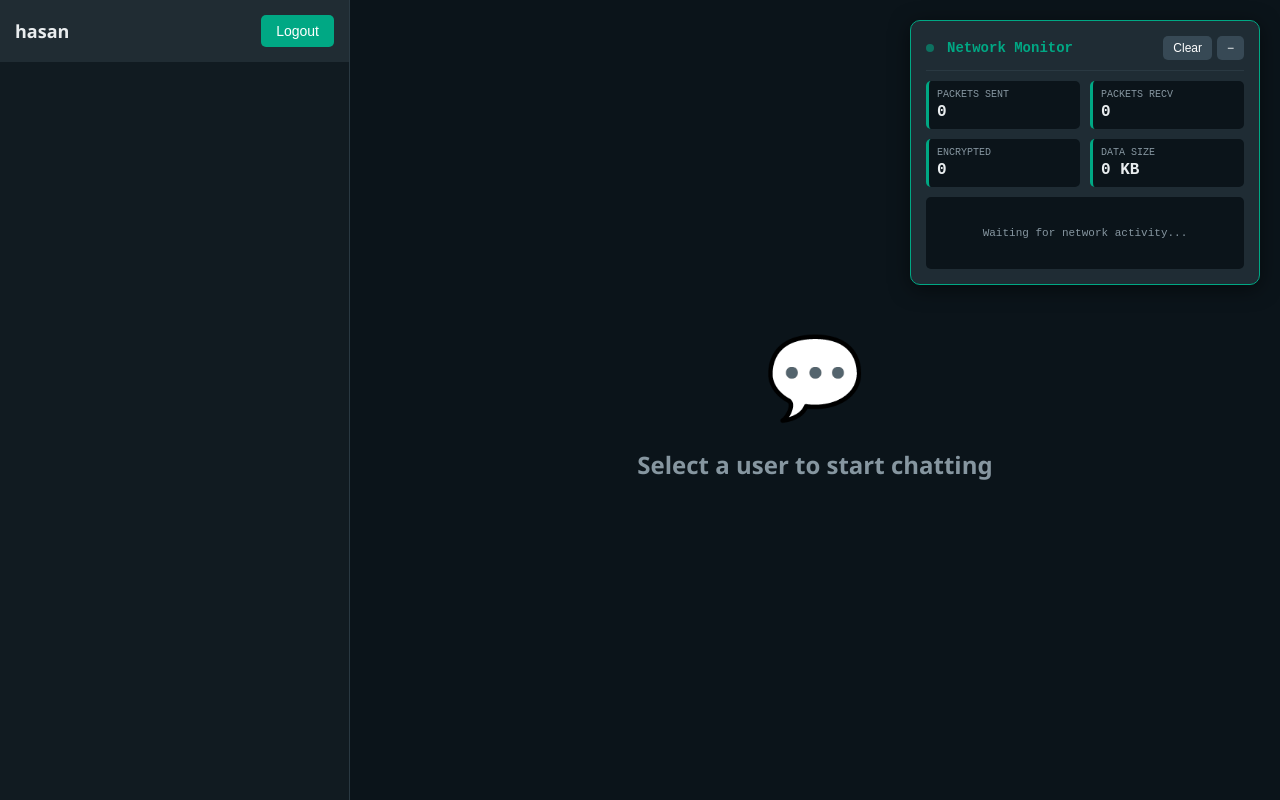
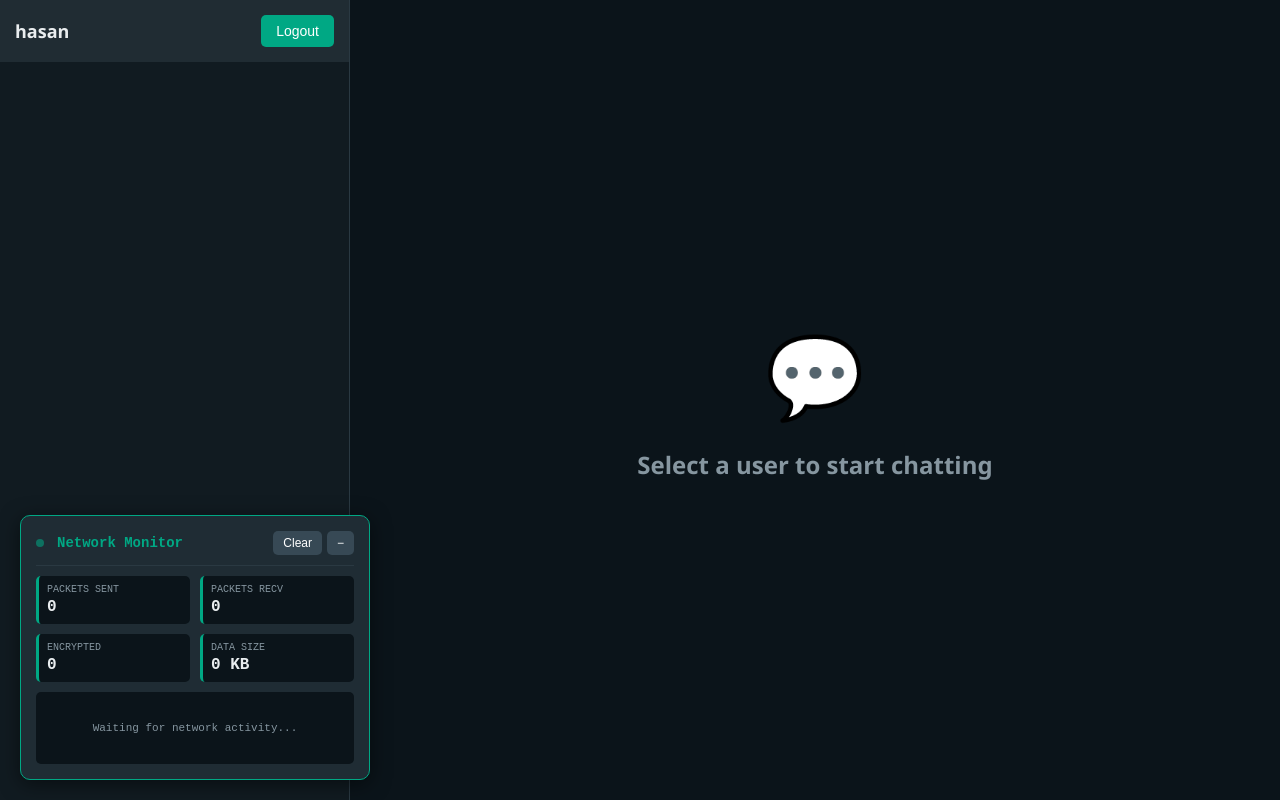
Before and after one commit to Anasiddiqui29/Real-Time-Communication-System-2.0, a Flask app: page /dashboard in a window 1280 px wide. Run offline with Flask 3, Linux system fonts and the light colour scheme; a user stored in the database is signed in; some libraries are stand-ins or nearby versions.

Commit message:
style(chat): Reposition network monitor and enhance call logging
- Move network monitor panel from top-right to bottom-left corner
- Reduce network monitor z-index from 2000 to 1500 to prevent overlap issues
- Add packet logging for incoming call events (incoming_call, call_answered)
- Add packet logging for call ended events
- Standardize call event logging to use 'VOICE_CALL' packet type
- Update call initiation logging message for clarity
- Improve network monitoring visibility and call event tracking

```diff
--- a/static/chat.css
+++ b/static/chat.css
@@ -452,14 +452,14 @@ body {
 /* Network Monitor Panel */
 .network-monitor {
     position: fixed;
-    top: 20px;
-    right: 20px;
+    bottom: 20px;
+    left: 20px;
     width: 350px;
     background: #1f2c34;
     border: 1px solid #00a884;
     border-radius: 10px;
     padding: 15px;
-    z-index: 2000;
+    z-index: 1500;
     box-shadow: 0 4px 20px rgba(0, 0, 0, 0.5);
     font-family: 'Courier New', monospace;
     max-height: 500px;
--- a/templates/chat.html
+++ b/templates/chat.html
@@ -294,10 +294,12 @@
         });
 
         socket.on('incoming_call', async (data) => {
+            logPacket('VOICE_CALL', 'RECV', 'Incoming call', false);
             showIncomingCall(data.caller, data.offer);
         });
 
         socket.on('call_answered', async (data) => {
+            logPacket('VOICE_CALL', 'RECV', 'Call answered', false);
             await handleCallAnswer(data.answer);
         });
 
@@ -313,6 +315,7 @@
         });
 
         socket.on('call_ended', () => {
+            logPacket('VOICE_CALL', 'RECV', 'Call ended', false);
             endCall();
         });
 
@@ -599,7 +602,7 @@
                     offer: offer
                 });
 
-                logPacket('WEBRTC_OFFER', 'SEND', offer, false);
+                logPacket('VOICE_CALL', 'SEND', 'Call initiated', false);
                 showCallModal(selectedUser, 'Calling...', 'outgoing');
             } catch (error) {
                 console.error('Error initiating call:', error);
```
